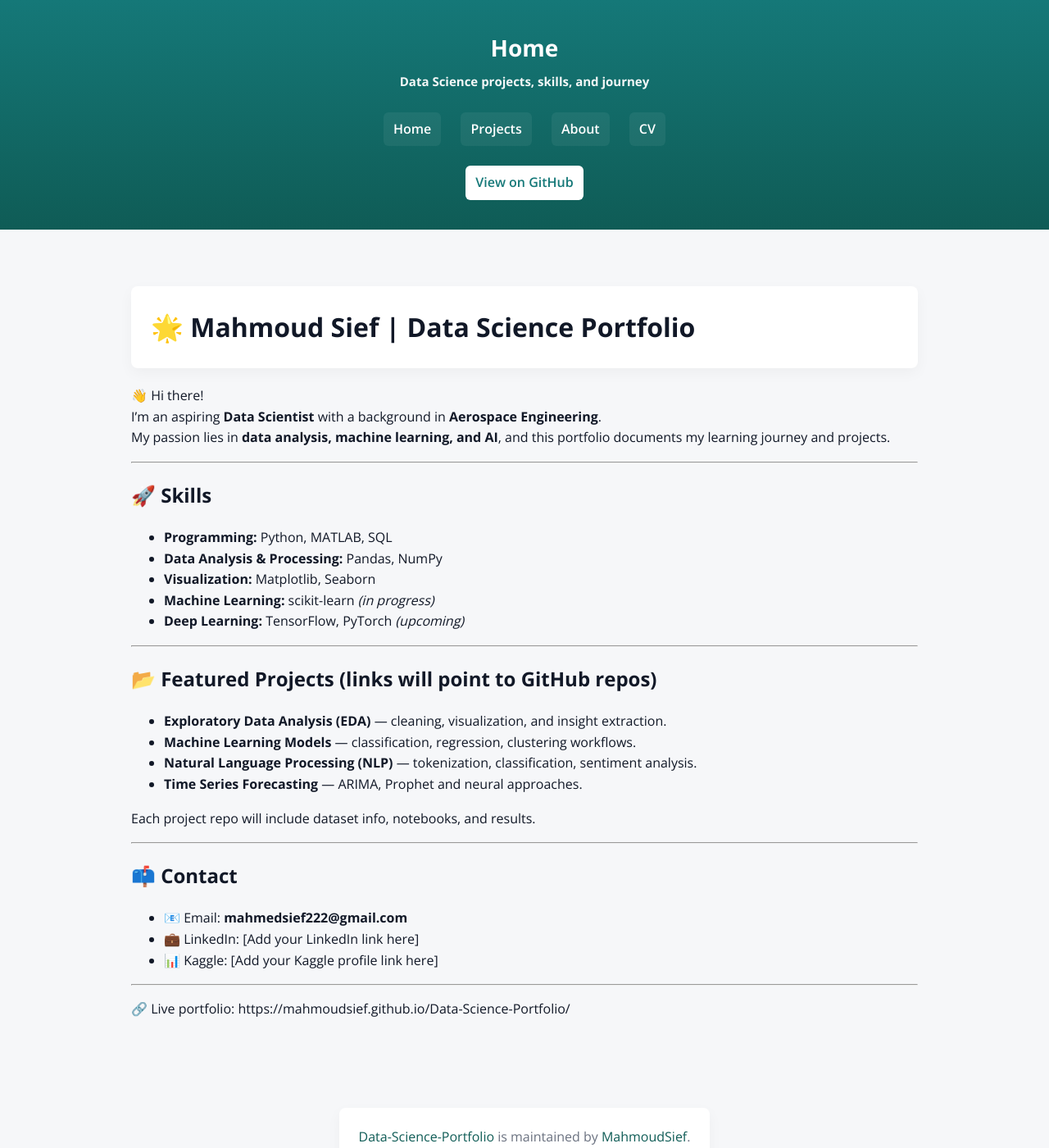
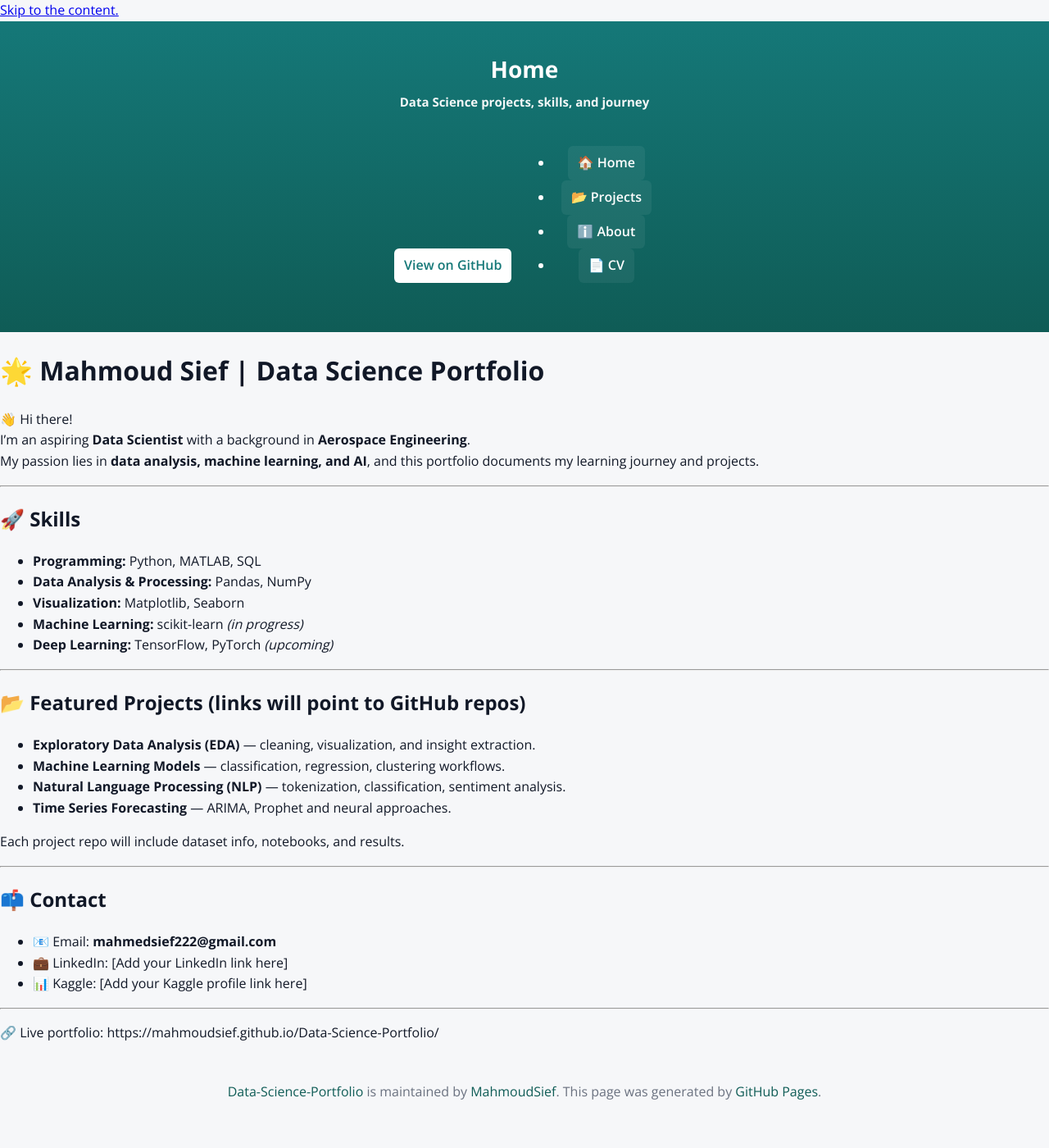
Before and after one commit to MahmoudSief/Data-Science-Portfolio, a Jekyll site: the page built from index.md, in a window 1280 px wide and 1400 px high. Shown: the whole window at 82% size. Built offline with Jekyll 4.4.1, drawn with Linux system fonts in a browser that asks for light colours; some of the changed text lies outside the part shown.

Commit message:
Update default.html

```diff
--- a/_layouts/default.html
+++ b/_layouts/default.html
@@ -2,56 +2,50 @@
 <html lang="{{ site.lang | default: "en-US" }}">
   <head>
     <meta charset="UTF-8">
+
     {% seo %}
+    <link rel="preconnect" href="https://fonts.gstatic.com">
+    <link rel="preload" href="https://fonts.googleapis.com/css?family=Open+Sans:400,700&display=swap" as="style" type="text/css" crossorigin>
     <meta name="viewport" content="width=device-width, initial-scale=1">
     <meta name="theme-color" content="#157878">
-    <link rel="preconnect" href="https://fonts.gstatic.com" crossorigin>
-    <link rel="stylesheet" href="{{ '/assets/css/style.css' | relative_url }}">
-    <title>{{ page.title | default: site.title }}</title>
+    <meta name="apple-mobile-web-app-status-bar-style" content="black-translucent">
+    <link rel="stylesheet" href="{{ '/assets/css/style.css?v=' | append: site.github.build_revision | relative_url }}">
+    {% include head-custom.html %}
   </head>
   <body>
-    <a id="skip-to-content" href="#content" style="position:absolute;left:-9999px;top:auto;width:1px;height:1px;overflow:hidden;">Skip to the content.</a>
+    <a id="skip-to-content" href="#content">Skip to the content.</a>
 
     <header class="page-header" role="banner">
-      <div class="page-header-inner">
-        <div class="project-meta">
       <h1 class="project-name">{{ page.title | default: site.title | default: site.github.repository_name }}</h1>
       <h2 class="project-tagline">{{ page.description | default: site.description | default: site.github.project_tagline }}</h2>
-        </div>
-
-        <!-- Custom Navigation -->
-        <nav class="site-nav" role="navigation" aria-label="Main Navigation">
-          <a href="{{ '/' | relative_url }}">Home</a>
-          <a href="{{ '/projects/' | relative_url }}">Projects</a>
-          <a href="{{ '/about/' | relative_url }}">About</a>
-          <a href="{{ '/cv/' | relative_url }}">CV</a>
-        </nav>
-
-        <div class="header-buttons">
       {% if site.github.is_project_page %}
         <a href="{{ site.github.repository_url }}" class="btn">View on GitHub</a>
       {% endif %}
-        </div>
-      </div>
+      {% if site.show_downloads %}
+        <a href="{{ site.github.zip_url }}" class="btn">Download .zip</a>
+        <a href="{{ site.github.tar_url }}" class="btn">Download .tar.gz</a>
+      {% endif %}
+
+      <!-- Custom Navigation -->
+      <nav class="site-nav">
+        <ul>
+          <li><a href="{{ '/' | relative_url }}">🏠 Home</a></li>
+          <li><a href="{{ '/projects/' | relative_url }}">📂 Projects</a></li>
+          <li><a href="{{ '/about/' | relative_url }}">ℹ️ About</a></li>
+          <li><a href="{{ '/cv/' | relative_url }}">📄 CV</a></li>
+        </ul>
+      </nav>
     </header>
 
     <main id="content" class="main-content" role="main">
-      <div class="container">
       {{ content }}
-      </div>
 
       <footer class="site-footer">
-        <div class="container">
         {% if site.github.is_project_page %}
-            <span class="site-footer-owner">
-              <a href="{{ site.github.repository_url }}">{{ site.github.repository_name }}</a> is maintained by <a href="{{ site.github.owner_url }}">{{ site.github.owner_name }}</a>.
-            </span>
-            <br>
+          <span class="site-footer-owner"><a href="{{ site.github.repository_url }}">{{ site.github.repository_name }}</a> is maintained by <a href="{{ site.github.owner_url }}">{{ site.github.owner_name }}</a>.</span>
         {% endif %}
-          <span class="site-footer-credits">This page was generated by GitHub Pages.</span>
-        </div>
+        <span class="site-footer-credits">This page was generated by <a href="https://pages.github.com">GitHub Pages</a>.</span>
       </footer>
     </main>
-
   </body>
 </html>
```
Lines whose indentation alone changed are shown as unchanged.
